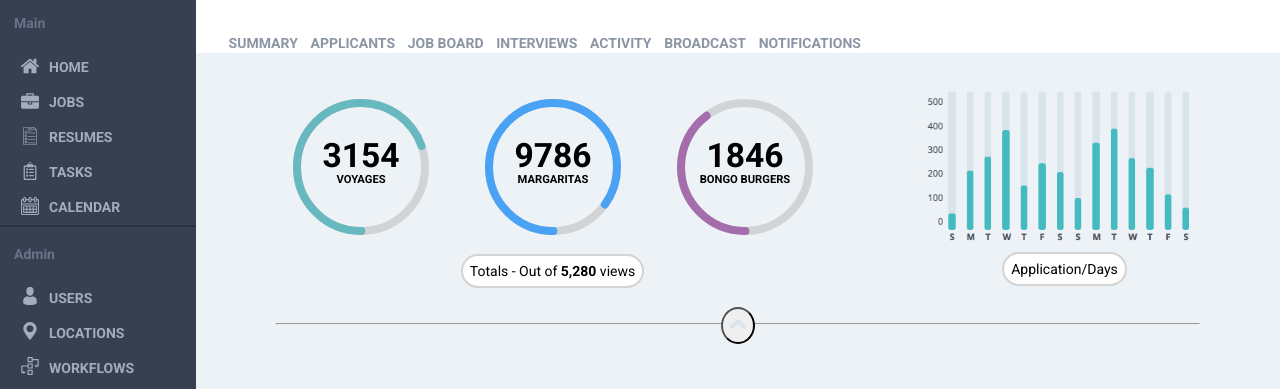
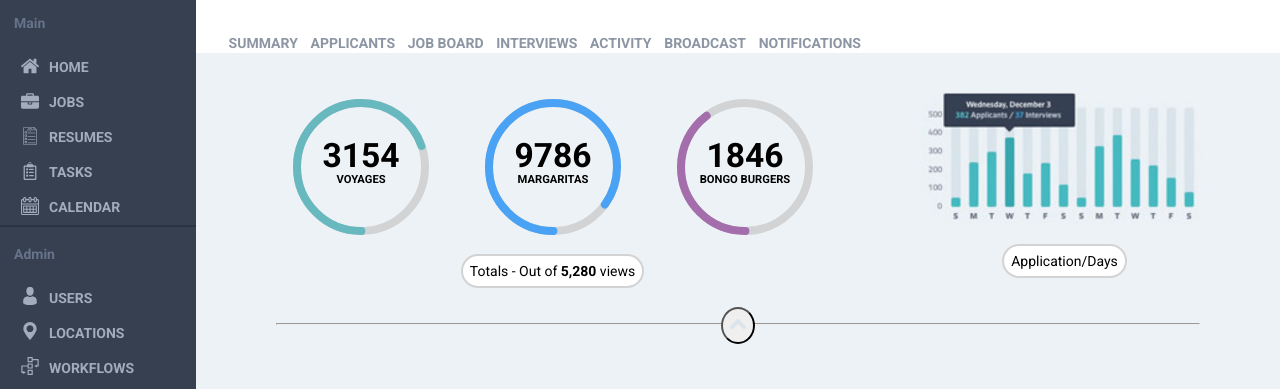
Before and after one commit to spenserleighton1/SDL-comp-challenge-3, a plain HTML site: page index.html in a window 1280 px wide. Shown: the part 199-588 px from the top of the page. Drawn offline with Linux system fonts and the light colour scheme.

Commit message:
add graph

```diff
--- a/index.html
+++ b/index.html
@@ -139,7 +139,7 @@
         </article>
       </section>
       <section class="bar-graph">
-        <img class="bar" src="images/graph.png">
+        <img class="bar" src="images/workplz.png">
         <article class="stats-button">
         <p>Application/Days</p>
         </article>
```
Also changed, not shown: images/work-plz.png (added), images/workplz.png (added), 1 other file.
